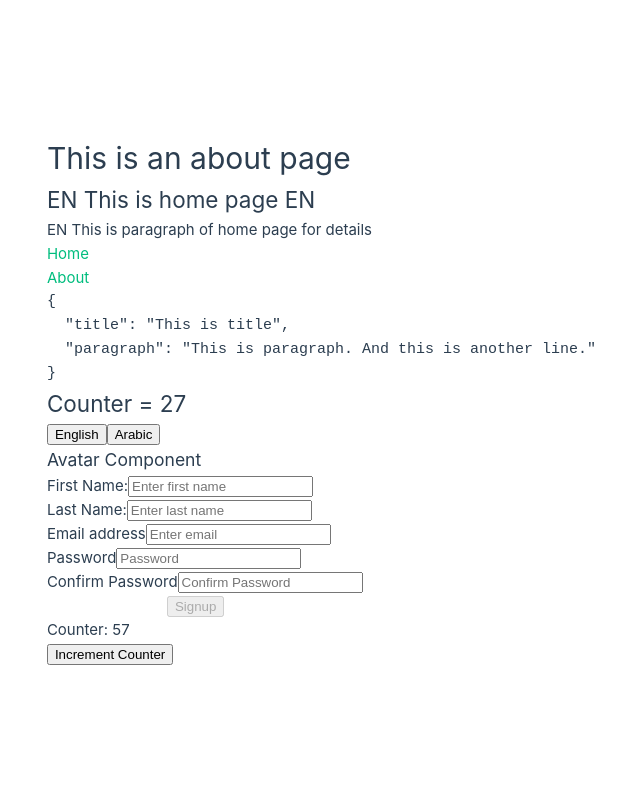
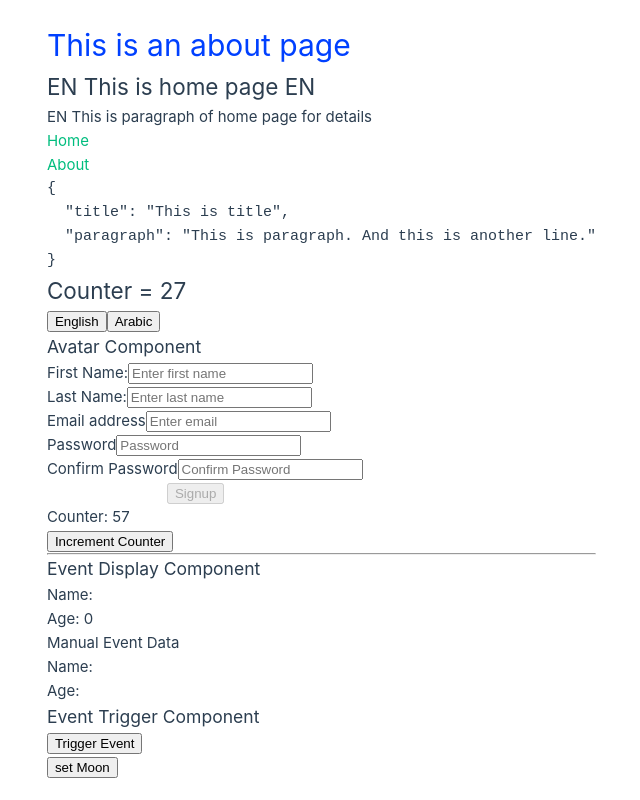
Before and after one commit to shuvo-h/docend, a Vue app: page /about in a window 1280 px wide. Shown: the whole page, without its empty margins (44-684 px from the left). Built offline with nearby package versions, Linux system fonts and the light colour scheme; what vue-dompurify-html would draw is missing.

Commit message:
added event bus trigger

```diff
--- a/package.json
+++ b/package.json
@@ -34,6 +34,7 @@
     "eslint-plugin-vue": "^9.17.0",
     "jsdom": "^22.1.0",
     "prettier": "^3.0.3",
+    "sass": "^1.69.4",
     "vite": "^4.4.9",
     "vitest": "^0.34.4"
   },
--- /dev/null
+++ b/src/assets/scss/root_scss.scss
@@ -0,0 +1,5 @@
+$bgColor: rgb(0, 64, 255);
+
+.bg{
+  color: $bgColor;
+}
--- /dev/null
+++ b/src/helper/EventBus.js
@@ -0,0 +1,33 @@
+class EventBusCreator {
+    constructor(){
+        this.events = {};
+    }
+
+    on(eventName,fn){
+        this.events[eventName] = this.events[eventName] || [];
+        this.events[eventName].push(fn);
+    }
+
+    off(eventName,fn){
+        if (this.events[eventName]) {
+            for(let i = 0; this.events[eventName].length; i++){
+                if (this.events[eventName][i] === fn) {
+                    this.events[eventName].splice(i,1);
+                    break;
+                }
+            }
+        }
+    }
+
+    trigger(eventName,data){
+        if (this.events[eventName]) {
+            this.events[eventName].forEach(function(fn){
+                fn(data);
+            })
+        }
+    }
+}
+
+const EventBus = new EventBusCreator();
+
+export default EventBus;
--- /dev/null
+++ b/src/hooks/useEventBus.js
@@ -0,0 +1,28 @@
+import { onBeforeMount, onMounted, ref } from "vue";
+import EventBus from "../helper/EventBus";
+
+export function useEventBus() {
+    const eventBusData = ref({name:"",age:0});
+
+    const onUserDataEvent = (data) =>{
+        eventBusData.value = data;
+    }
+
+    onMounted(()=>{
+        EventBus.on('userDataEvent',onUserDataEvent);
+    })
+
+    onBeforeMount(()=>{
+        EventBus.off('userDataEvent',onUserDataEvent);
+    })
+
+    const triggerUserDataEvent = (data) => {
+        EventBus.trigger('userDataEvent', data);
+    };
+
+    return {
+        eventBusData,
+        triggerUserDataEvent,
+    };
+
+}
--- a/src/main.js
+++ b/src/main.js
@@ -1,4 +1,5 @@
-import './assets/main.css'
+import './assets/main.css';
+import './assets/scss/root_scss.scss';
 
 import { createApp } from 'vue'
 import App from './App.vue'
@@ -9,6 +10,7 @@ import VueDOMPurifyHTML from 'vue-dompurify-html';
 import { domPurifyConfig } from './shared/helpers/HTMLSanitizer';
 import WootUIKit from './components';
 import store_vueX from './vueX_Store/store';
+import EventBus from './helper/EventBus';
 // import { VTooltip } from 'v-tooltip';
 
 const i18n = createI18n({
@@ -36,5 +38,8 @@ app.use(router)
 app.provide('i18n', i18n);
 app.config.globalProperties.$t = i18n.global.t;     // Make i18n $t globally accessible
 
+// Provide the EventBus instance with the key 'bus' to make it globally accessible
+app.provide('bus',EventBus);
+app.config.globalProperties.$bus = EventBus;
 
 app.mount('#app');
--- a/src/views/AboutView.vue
+++ b/src/views/AboutView.vue
@@ -1,6 +1,6 @@
 <template>
   <div class="about">
-    <h1>This is an about page</h1>
+    <h1 class="bg">This is an about page</h1>
     <div>
       <h2>{{$t('HEADER.TITLE')}}</h2>
       <p>{{$t('HEADER.PARA')}}</p>
@@ -27,6 +27,11 @@
     <div>
       <form-validate-page />
     </div>
+    <hr>
+    <div>
+      <EventListenerCom />
+      <EventTriggerCom />
+    </div>
   </div>
 </template>
 
@@ -35,9 +40,11 @@ import {ref, onMounted, inject, } from 'vue';
 import {useStore} from 'vuex';
 import {useRoute,} from 'vue-router';
 import FormValidatePage from './FormValidatePage/FormValidatePage.vue';
+import EventTriggerCom from "./FormValidatePage/EventTrigerComponent.vue";
+import EventListenerCom from "./FormValidatePage/EventBusOnOff.vue";
 
 export default {
-  components: { FormValidatePage },
+  components: { FormValidatePage ,EventTriggerCom,  EventListenerCom},
   // mixins(){},
   setup(){
     const route = useRoute();
@@ -69,7 +76,8 @@ export default {
 }
 </script>
 
-<style>
+<style lang="scss">
 
+// @import '../assets/scss/style.scss';
 
 </style>
--- /dev/null
+++ b/src/views/FormValidatePage/EventBusOnOff.vue
@@ -0,0 +1,44 @@
+<template>
+  <div>
+    <h3>Event Display Component</h3>
+    <div>
+      <p>Name: {{ eventBusData.name }}</p>
+      <p>Age: {{ eventBusData.age }}</p>
+    </div>
+    <div>
+        <h4>Manual Event Data</h4>
+      <p>Name: {{ eventBusManualData.schoolName }}</p>
+      <p>Age: {{ eventBusManualData.address }}</p>
+    </div>
+  </div>
+</template>
+
+<script>
+import { defineComponent, onBeforeMount, onMounted, ref } from 'vue';
+import EventBus from '../../helper/EventBus';
+import { useEventBus } from '../../hooks/useEventBus';
+
+export default defineComponent({
+  setup() {
+    // way 1: custom hook
+    const { eventBusData } = useEventBus();
+
+    // way 2: manual event listener
+    const eventBusManualData = ref({schoolName:null,address:null})
+    const onManualEventTrigger = (data)=>{
+        eventBusManualData.value = data;
+    }
+    onBeforeMount(()=>{
+        EventBus.on('moonEvent',onManualEventTrigger)
+    })
+    onMounted(()=>{
+        EventBus.on('moonEvent',onManualEventTrigger)
+    })
+
+    return {
+      eventBusData,
+      eventBusManualData
+    };
+  },
+});
+</script>
--- /dev/null
+++ b/src/views/FormValidatePage/EventTrigerComponent.vue
@@ -0,0 +1,41 @@
+<template>
+  <div>
+    <h3>Event Trigger Component</h3>
+    <button @click="triggerData">Trigger Event</button>
+    <div>
+        <button @click="manualTriggerFn">set Moon</button>
+    </div>
+  </div>
+</template>
+
+<script>
+import { defineComponent } from 'vue';
+import { useEventBus } from '../../hooks/useEventBus';
+import EventBus from "../../helper/EventBus";
+
+export default defineComponent({
+  setup() {
+    const { triggerUserDataEvent } = useEventBus();
+
+    // way 1: custom hook
+    const triggerData = () => {
+      const data = {
+        name: 'User Name',
+        age: 30,
+      };
+      triggerUserDataEvent(data);
+    };
+
+    // way 2: manual trigger
+    const manualTriggerFn = () =>{
+        const data = {schoolName:"AKH Hight School", address:"A/D, 509 point, Moon"};
+        EventBus.trigger('moonEvent',data);
+    }
+
+    return {
+      triggerData,
+      manualTriggerFn,
+    };
+  },
+});
+</script>
```
Also changed, not shown: 1 other file (tests, documents, lock files or other folders).
